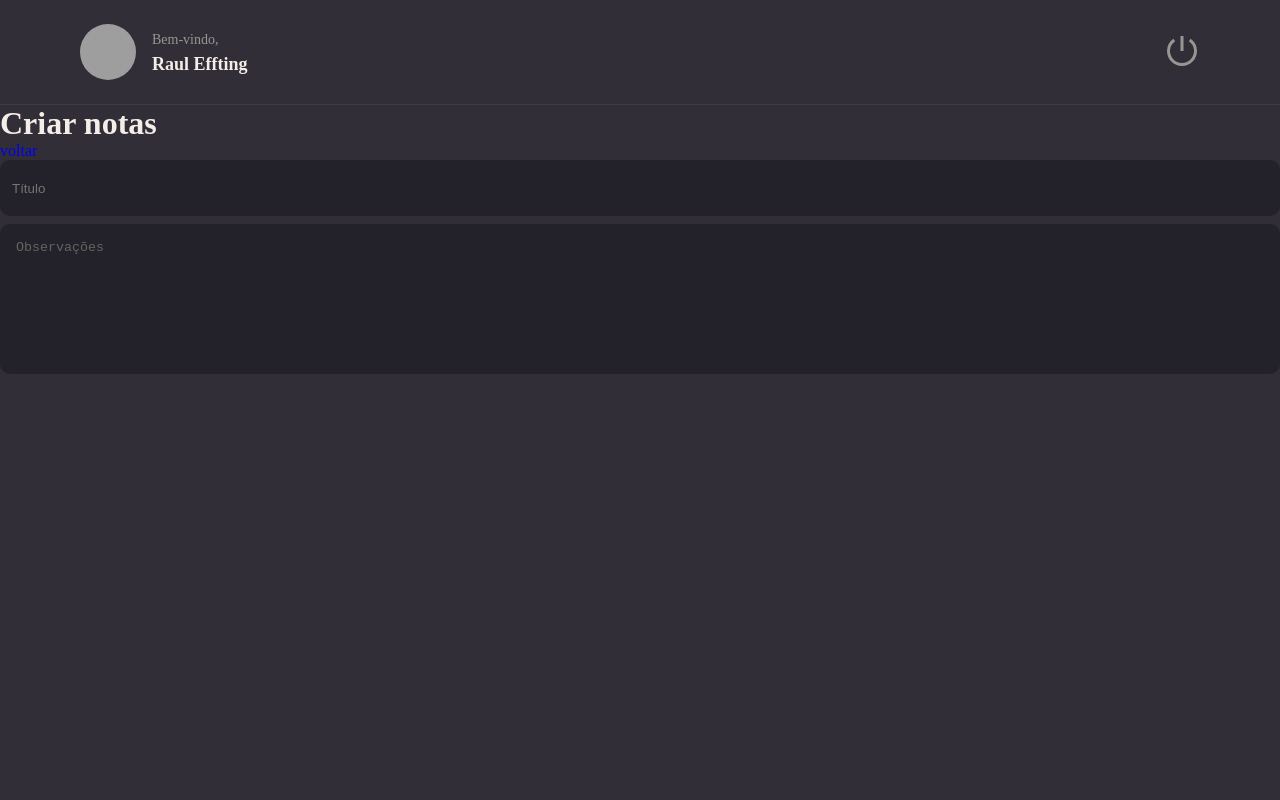
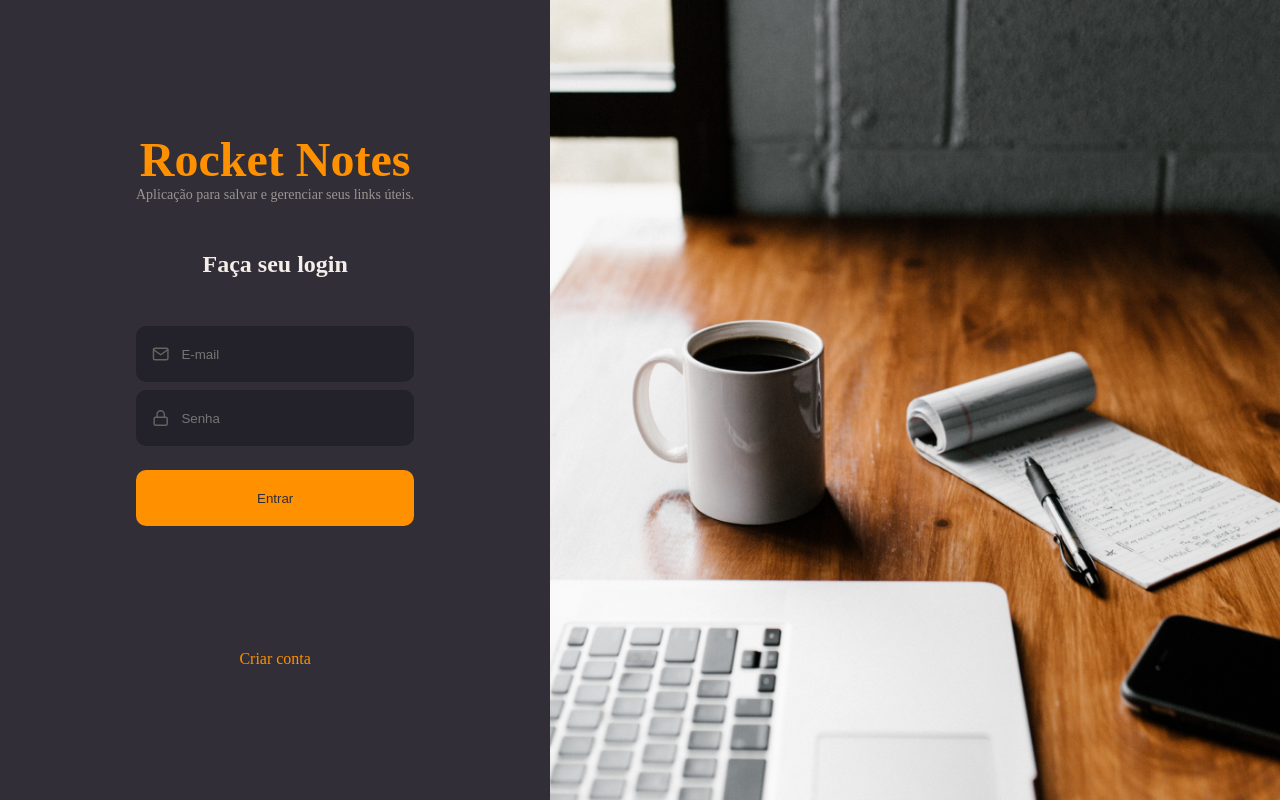
Before and after one commit to rauleffting/rocketnotes, a React (Vite) app: page / in a window 1280 px wide. Built offline with nearby package versions, Linux system fonts and the light colour scheme; grey boxes are pictures that could not be loaded.

Commit message:
add react router dom

```diff
--- a/package.json
+++ b/package.json
@@ -12,6 +12,7 @@
     "react": "^18.2.0",
     "react-dom": "^18.2.0",
     "react-icons": "^4.6.0",
+    "react-router-dom": "^6.4.2",
     "styled-components": "^5.3.6"
   },
   "devDependencies": {
--- /dev/null
+++ b/src/components/NoteItem/index.jsx
@@ -0,0 +1,24 @@
+import { FiPlus, FiX } from 'react-icons/fi';
+
+import { Container } from './styles';
+
+export function NoteItem({ isNew, value, onClick, ...rest }) {
+  return(
+    <Container isNew={isNew}> {/* passar propriedade para dentro do styled component */}
+      <input
+        type="text"
+        value={value}
+        readOnly={!isNew} /* O item já adicionado fica como leitura e não pode ser alterado */
+        {...rest}
+      />
+
+      <button
+        type="button"
+        onClick={onClick}
+        className={ isNew ? 'button-add' : 'button-delete' }
+      >
+        { isNew ? <FiPlus /> : <FiX />}
+      </button>
+    </Container>
+  );
+}
--- /dev/null
+++ b/src/components/NoteItem/styles.js
@@ -0,0 +1,44 @@
+import styled from "styled-components";
+
+export const Container = styled.div`
+  display: flex;
+  align-items: center;
+
+  background-color: ${({ theme, isNew }) => isNew ? "transparent" : theme.COLORS.BACKGROUND_900 };
+  color: ${({ theme }) => theme.COLORS.GRAY_300 };
+
+  border: ${({ theme, isNew }) => isNew ? `1px dashed ${theme.COLORS.GRAY_300}` : 'none' };
+
+  margin-bottom: 8px;
+  border-radius: 10px;
+  padding-right: 16px;
+
+  > button {
+    border: none;
+    background: none;
+  }
+
+  .button-delete {
+    color: ${({ theme }) => theme.COLORS.RED };
+  }
+
+  .button-add {
+    color: ${({ theme }) => theme.COLORS.ORANGE };
+  }
+
+  > input {
+    height: 56px;
+    width: 100%;
+
+    padding: 12px;
+
+    color: ${({ theme }) => theme.COLORS.WHITE };
+    background: transparent;
+
+    border: none;
+
+    &::placeholder {
+      color: ${({ theme }) => theme.COLORS.GRAY_300}
+    }
+  }
+`;
--- a/src/main.jsx
+++ b/src/main.jsx
@@ -4,13 +4,13 @@
 import GlobalStyles from './styles/global';
 import theme from './styles/theme';
 
-import { New } from './pages/New';
+import { Routes } from './routes';
 
 ReactDOM.createRoot(document.getElementById('root')).render(
   <React.StrictMode>
     <ThemeProvider theme={theme}>
       <GlobalStyles />
-      <New />
+      <Routes />
     </ThemeProvider>
   </React.StrictMode>
 )
--- a/src/pages/New/index.jsx
+++ b/src/pages/New/index.jsx
@@ -1,6 +1,9 @@
+import { Textarea } from '../../components/Textarea';
+import { NoteItem } from '../../components/NoteItem';
+import { Section } from '../../components/Section';
+import { Button } from '../../components/Button';
 import { Header } from '../../components/Header';
 import { Input } from '../../components/Input';
-import { Textarea } from '../../components/Textarea';
 
 import { Container, Form } from './styles';
 
@@ -10,7 +13,7 @@
       <Header />
 
       <main>
-        <form>
+        <Form>
           <header>
             <h1>Criar notas</h1>
             <a href="/">voltar</a>
@@ -18,7 +21,21 @@
 
           <Input placeholder="Título" />
           <Textarea placeholder="Observações" />
-        </form>
+
+          <Section title="Links Úteis">
+            <NoteItem value="https://rocketseat.com.br"/>
+            <NoteItem isNew placeholder="Novo link"/>
+          </Section>
+
+          <Section title="Marcadores">
+            <div className="tags">
+              <NoteItem value="react"/>
+              <NoteItem isNew placeholder="Nova"/>
+            </div>
+          </Section>
+
+          <Button title="Salvar" />
+        </Form>
       </main>
     </Container>
   );
--- a/src/pages/New/styles.js
+++ b/src/pages/New/styles.js
@@ -9,6 +9,17 @@
   grid-template-areas:
   "header"
   "content";
+
+  > main {
+    grid-area: content;
+    overflow-y: auto;
+  }
+
+  .tags {
+    display: flex;
+    justify-content: space-between;
+    flex-wrap: wrap; /* quando não couber mais na linha, jogará para a linha debaixo */
+  }
 `;
 
 export const Form = styled.form`
--- a/src/pages/SignIn/index.jsx
+++ b/src/pages/SignIn/index.jsx
@@ -1,4 +1,6 @@
 import { FiMail, FiLock } from 'react-icons/fi';
+
+import { Link } from 'react-router-dom';
 
 import { Input } from '../../components/Input';
 import { Button } from '../../components/Button';
@@ -28,9 +30,9 @@
 
         <Button title="Entrar"/>
 
-        <a href="#">
+        <Link to="/register">
           Criar conta
-        </a>
+        </Link>
       </Form>
 
       <Background />
--- a/src/pages/SignUp/index.jsx
+++ b/src/pages/SignUp/index.jsx
@@ -1,4 +1,6 @@
 import { FiMail, FiLock, FiUser } from 'react-icons/fi';
+
+import { Link } from 'react-router-dom';
 
 import { Input } from '../../components/Input';
 import { Button } from '../../components/Button';
@@ -36,9 +38,9 @@
 
         <Button title="Cadastrar"/>
 
-        <a href="#">
+        <Link to="/">
           Voltar para o login
-        </a>
+        </Link>
       </Form>
     </Container>
   )
--- /dev/null
+++ b/src/routes/app.routes.jsx
@@ -0,0 +1,17 @@
+import { Routes, Route } from 'react-router-dom';
+
+import { New } from '../pages/New';
+import { Home } from '../pages/Home';
+import { Profile } from '../pages/Profile';
+import { Details } from '../pages/Details';
+
+export function AppRoutes() {
+  return(
+    <Routes>
+      <Route path="/" element={<Home />} />
+      <Route path="/new" element={<New/>} />
+      <Route path="/profile" element={<Profile />} />
+      <Route path="/details/:id" element={<Details />} />
+    </Routes>
+  )
+}
--- /dev/null
+++ b/src/routes/auth.routes.jsx
@@ -0,0 +1,13 @@
+import { Routes, Route } from 'react-router-dom';
+
+import { SignIn} from '../pages/SignIn';
+import { SignUp } from '../pages/SignUp';
+
+export function AuthRoutes() {
+  return(
+    <Routes>
+      <Route path="/" element={<SignIn />} />
+      <Route path="/register" element={<SignUp/>} />
+    </Routes>
+  )
+}
--- /dev/null
+++ b/src/routes/index.jsx
@@ -0,0 +1,12 @@
+import { BrowserRouter } from 'react-router-dom';
+
+import { AppRoutes } from './app.routes';
+import { AuthRoutes } from './auth.routes';
+
+export function Routes() {
+  return (
+    <BrowserRouter>
+      <AuthRoutes />
+    </BrowserRouter>
+  )
+}
```
Also changed, not shown: 1 other file (tests, documents, lock files or other folders).
